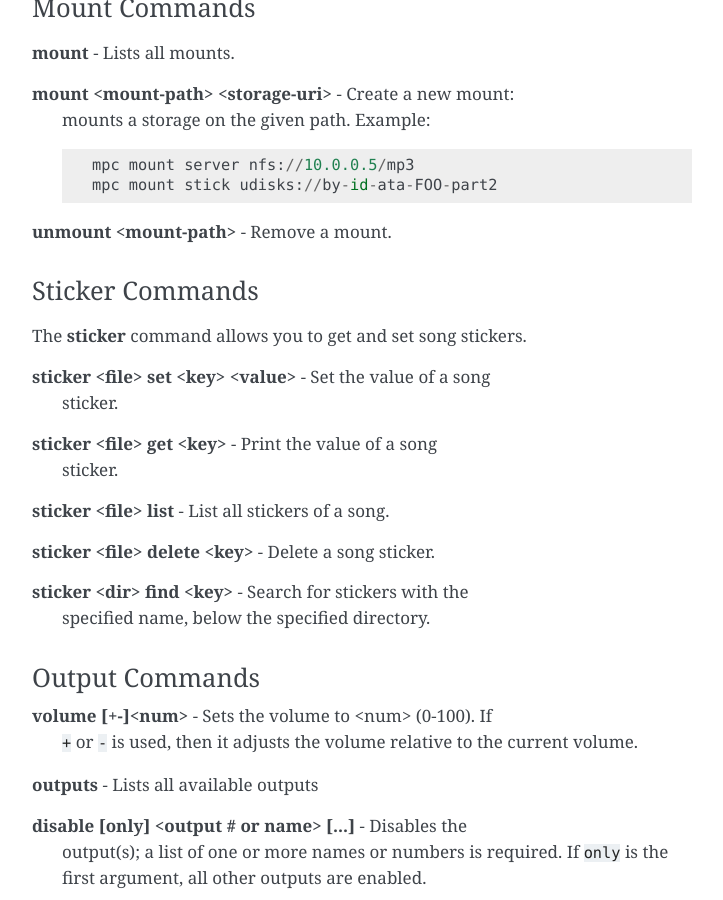
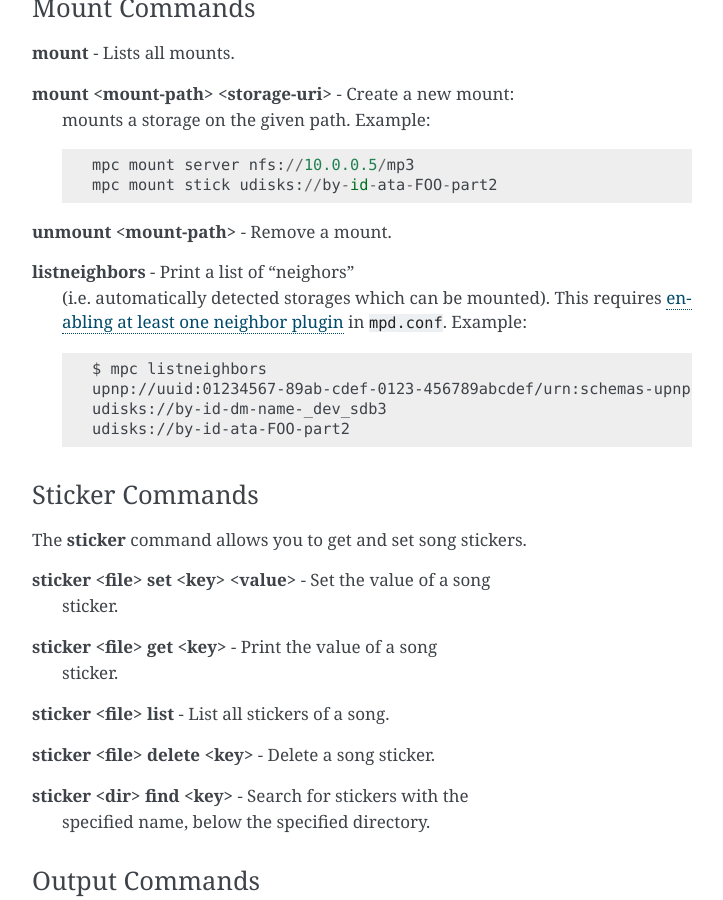
Before and after one commit to MusicPlayerDaemon/mpc, a Sphinx documentation site: the page built from doc/index.rst, in a window 1280 px wide and 900 px high, scrolled down 6471 px. Shown: the whole window, without its empty margins (388-1111 px from the left). Built offline with Sphinx 7.4.7, drawn with Linux system fonts in a browser that asks for light colours.

Commit message:
doc: document "listneighbors"

```diff
--- a/doc/index.rst
+++ b/doc/index.rst
@@ -316,6 +316,17 @@ Mount Commands
 
 :command:`unmount <mount-path>` - Remove a mount.
 
+:command:`listneighbors` - Print a list of "neighors"
+   (i.e. automatically detected storages which can be mounted).  This
+   requires `enabling at least one neighbor plugin
+   <https://mpd.readthedocs.io/en/stable/user.html#configuring-neighbor-plugins>`__
+   in :file:`mpd.conf`.  Example::
+
+     $ mpc listneighbors
+     upnp://uuid:01234567-89ab-cdef-0123-456789abcdef/urn:schemas-upnp-org:service:ContentDirectory:1
+     udisks://by-id-dm-name-_dev_sdb3
+     udisks://by-id-ata-FOO-part2
+
 
 Sticker Commands
 ^^^^^^^^^^^^^^^^^
```
